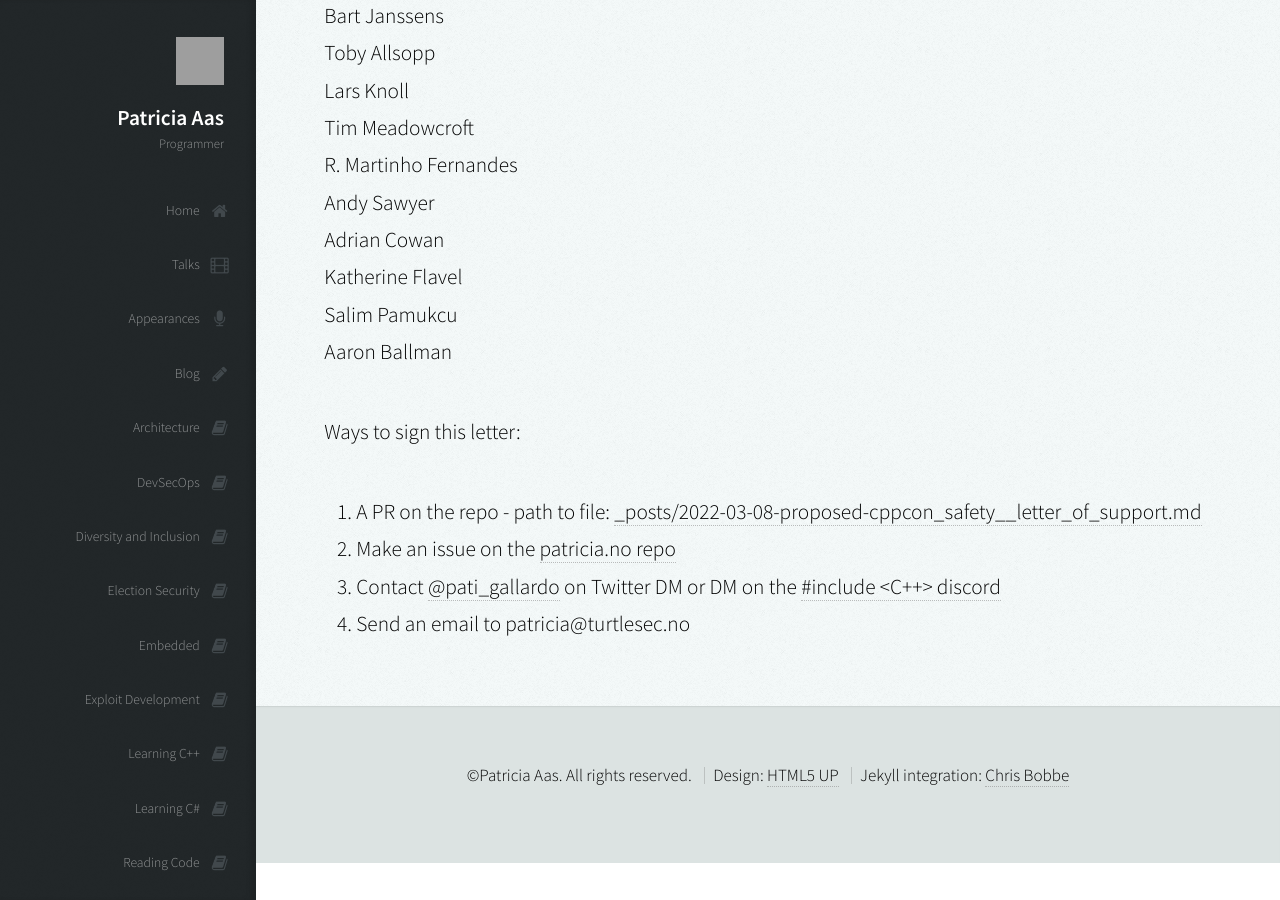
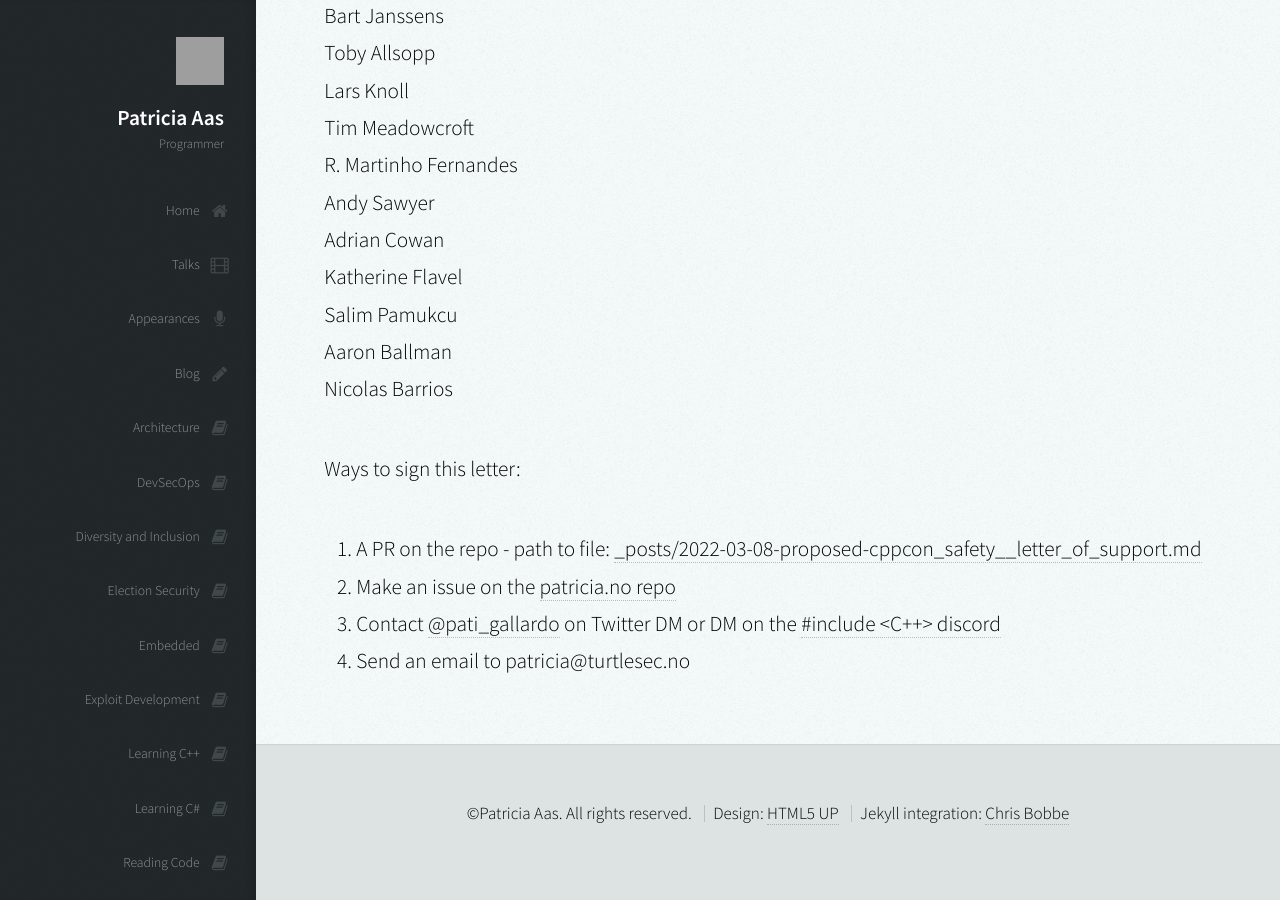
Before and after one commit to patricia-gallardo/patricia-gallardo.github.io, a Jekyll site: the page built from _posts/2022-03-08-proposed-cppcon_safety__letter_of_support.md, in a window 1280 px wide and 900 px high, scrolled down 5037 px. Built offline with Jekyll 4.4.1, drawn with Linux system fonts in a browser that asks for light colours; nearby versions of some CDN libraries; grey boxes are pictures that could not be loaded.

Commit message:
Update 2022-03-08-proposed-cppcon_safety__letter_of_support.md

```diff
--- a/_posts/2022-03-08-proposed-cppcon_safety__letter_of_support.md
+++ b/_posts/2022-03-08-proposed-cppcon_safety__letter_of_support.md
@@ -143,6 +143,7 @@ Adrian Cowan <br>
 Katherine Flavel <br>
 Salim Pamukcu <br>
 Aaron Ballman <br>
+Nicolas Barrios <br>
 
 
 Ways to sign this letter:
```
